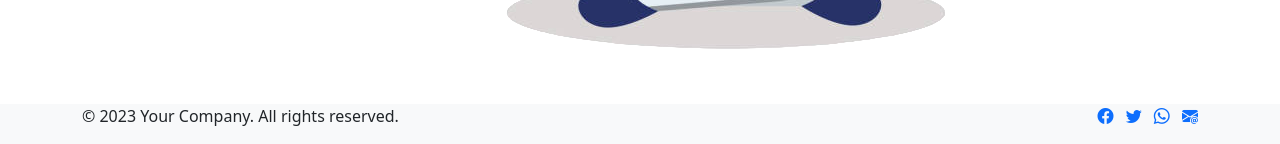
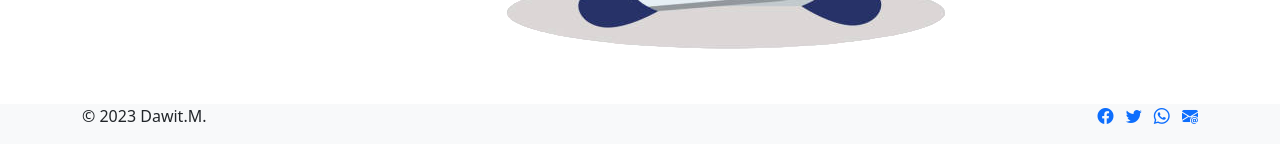
Before and after one commit to dawityab/work_Face, a Symfony app: template templates/job/index.html.twig in a window 1280 px wide. Shown: the part 3983-4127 px from the top of the page. Run offline with Twig, Linux system fonts and the light colour scheme; the template is opened without the code that fills it, so the values that code supplies are empty; form fields are guessed from the names that the template uses; some libraries are stand-ins or nearby versions.

Commit message:
last commit

```diff
--- a/src/Controller/LoginController.php
+++ b/src/Controller/LoginController.php
@@ -12,9 +12,7 @@ class LoginController extends AbstractController
     #[Route(path: '/login', name: 'app_login')]
     public function login(AuthenticationUtils $authenticationUtils): Response
     {
-        //  if ($this->getUser()) {
-        //     return $this->redirectToRoute('target_path');
-        //   }
+
 
         // get the login error if there is one
         $error = $authenticationUtils->getLastAuthenticationError();
--- a/src/Controller/RegistrationController.php
+++ b/src/Controller/RegistrationController.php
@@ -33,7 +33,7 @@ class RegistrationController extends AbstractController
 
             $entityManager->persist($user);
             $entityManager->flush();
-            // do anything else you need here, like send an email
+
 
             return $this->redirectToRoute('app_home');
         }
--- a/src/Entity/Admin.php
+++ b/src/Entity/Admin.php
@@ -97,8 +97,7 @@ class Admin implements UserInterface, PasswordAuthenticatedUserInterface
      */
     public function eraseCredentials()
     {
-        // If you store any temporary, sensitive data on the user, clear it here
-        // $this->plainPassword = null;
+
     }
 
 }
--- a/src/Form/JobSearchType.php
+++ b/src/Form/JobSearchType.php
@@ -54,7 +54,7 @@ class JobSearchType extends AbstractType
               'attr' => ['class' => 'btn btn-outline-info   form-border m-3 px-4', 'placeholder' => 'Sumbit']
 
           ]);
-            // Add the fields you want to use for search
+
         ;
     }
 
--- a/templates/job/index.html.twig
+++ b/templates/job/index.html.twig
@@ -196,7 +196,7 @@
   <div class="container">
     <div class="row">
       <div class="col-md-6">
-        <p>&copy; 2023 Your Company. All rights reserved.</p>
+        <p>&copy; 2023 Dawit.M.</p>
       </div>
       <div class="col-md-6">
         <ul class="list-inline text-md-end">
--- a/templates/registration/register.html.twig
+++ b/templates/registration/register.html.twig
@@ -61,7 +61,7 @@
                     class="btn btn-success btn-block btn-lg gradient-custom-4 text-body">Register</button>
                 </div> #}
 
-                <p class="text-center text-muted mt-5 mb-0">Have already an account? <a href="#!"
+                <p class="text-center text-muted mt-5 mb-0">Have you already an account? <a href="#!"
                     class="fw-bold text-body"><u><a href="/{{app.user ? 'logout' : 'login'}}">{{ app.user ? 'Logout' : 'Login'}}</u></a></p>
 
 
```
Also changed, not shown: src/Entity/User.php (+2 -6 lines), src/Form/ApplyType.php (+12 -18 lines), src/Form/JobType.php (+4 -8 lines), public/images/pic1-646955eee92c6-683ee1f53ea8e.png (added), public/images/pic8-683ee4f102f5d.png (added), public/images/pic8-683ee547ad120.png (added), public/images/punkt-683ee27dc8d3e.png (added), 4 other files.
